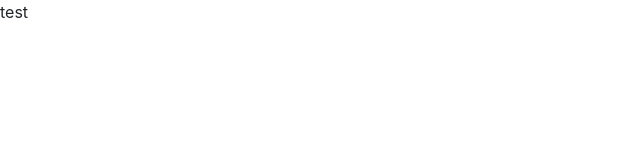
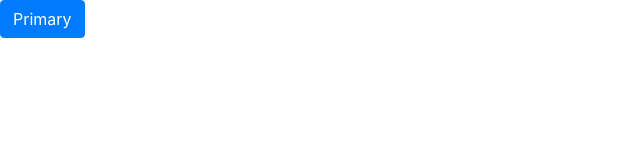
Before and after one commit to KimTyun/portfoliomain, a plain HTML site: page main/index.html in a window 1280 px wide. Shown: the whole page, without its empty margins (0-640 px from the left). Drawn offline with nearby package versions, Linux system fonts and the light colour scheme.

Commit message:
Update index.html

```diff
--- a/main/index.html
+++ b/main/index.html
@@ -3,11 +3,11 @@
    <head>
       <meta charset="UTF-8" />
       <meta name="viewport" content="width=device-width, initial-scale=1.0" />
-      <title>Document</title>
+      <title>김택윤's portfolio</title>
       <link rel="stylesheet" href="https://cdn.jsdelivr.net/npm/bootstrap@4.6.2/dist/css/bootstrap.min.css" integrity="sha384-xOolHFLEh07PJGoPkLv1IbcEPTNtaed2xpHsD9ESMhqIYd0nLMwNLD69Npy4HI+N" crossorigin="anonymous" />
    </head>
    <body>
-      test
+      <button type="button" class="btn btn-primary">Primary</button>
    </body>
    <script src="https://cdn.jsdelivr.net/npm/jquery@3.5.1/dist/jquery.slim.min.js" integrity="sha384-DfXdz2htPH0lsSSs5nCTpuj/zy4C+OGpamoFVy38MVBnE+IbbVYUew+OrCXaRkfj" crossorigin="anonymous"></script>
    <script src="https://cdn.jsdelivr.net/npm/bootstrap@4.6.2/dist/js/bootstrap.bundle.min.js" integrity="sha384-Fy6S3B9q64WdZWQUiU+q4/2Lc9npb8tCaSX9FK7E8HnRr0Jz8D6OP9dO5Vg3Q9ct" crossorigin="anonymous"></script>
```
